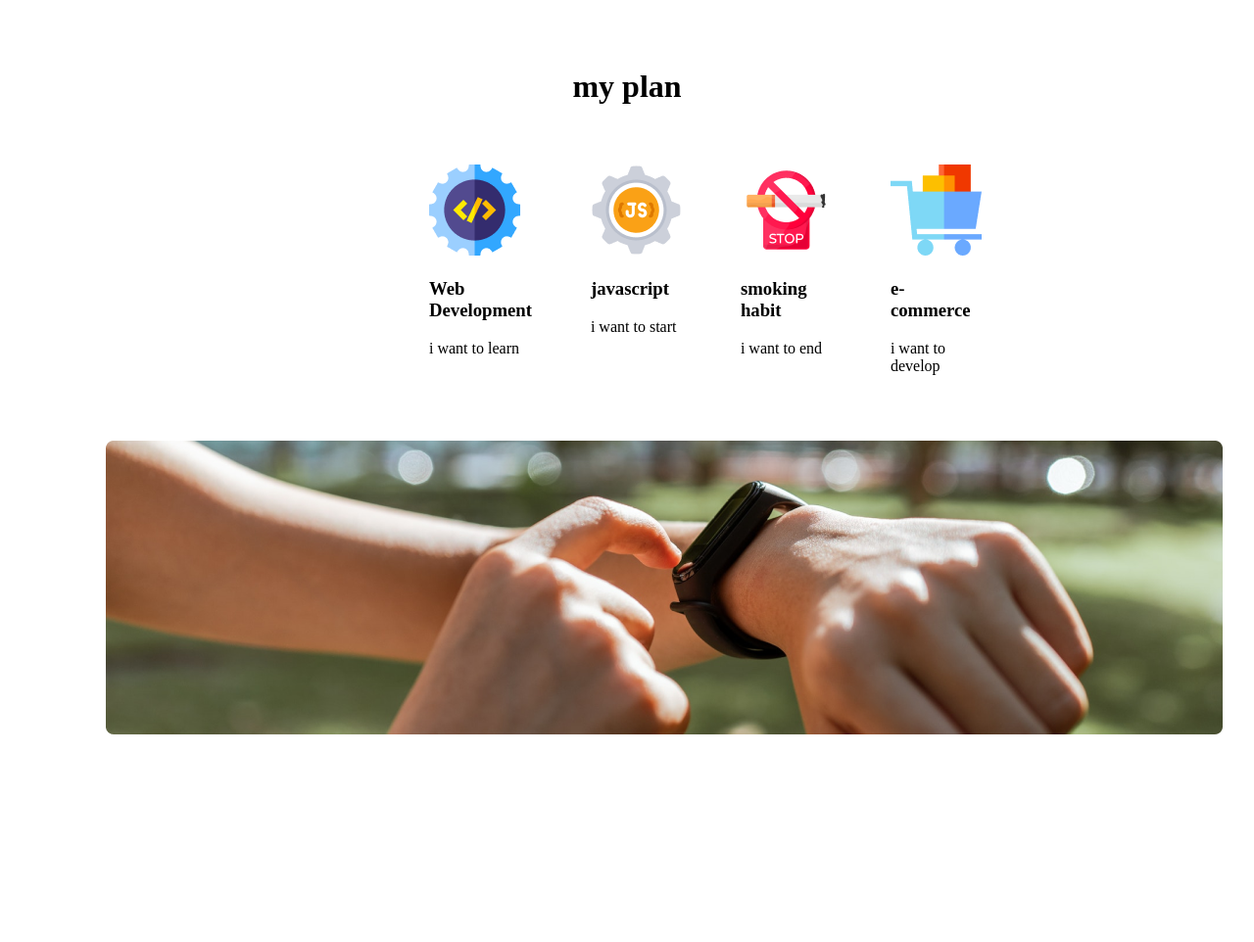
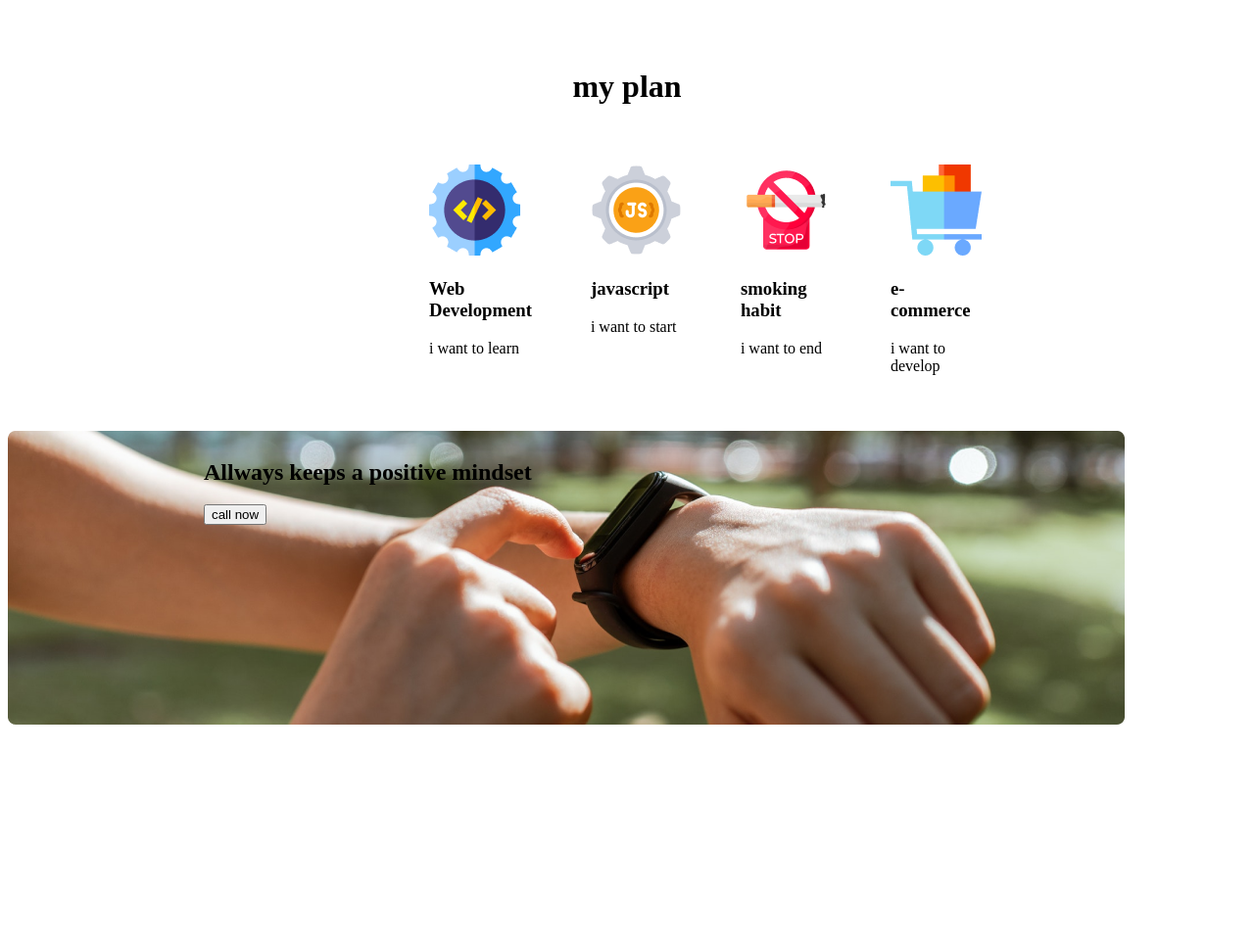
Before and after one commit to Arafath999/developer-portfolio, a plain HTML site: page index.html in a window 1280 px wide. Shown: the part 1689-2651 px from the top of the page at 98% size. Before the commit the page ends 2461 px from the top, so only its background shows below. Drawn offline with Linux system fonts and the light colour scheme.

Commit message:
added to the design

```diff
--- a/index.html
+++ b/index.html
@@ -60,10 +60,14 @@
 
     </div>
 
-        <div class="last-section">
-           <img src="images/watch.png">
 
-        </div>
+
+        <div class="last-selection">
+            <h2>Allways keeps a positive mindset</h2>
+            <button class="buttn">call now</button>
+
+
+         </div>
 
 
 
--- a/port folio.css
+++ b/port folio.css
@@ -71,6 +71,23 @@ nav li{
     padding: 30px;
     gap: 24px;
 }
-.last-section{
-    padding: 10px 100px;
+.last-section{ */
+    padding: 10px 170px;
+    back
 }
+
+.last-selection{
+ background-image:  url('./images/watch.png');
+
+ background-repeat: no-repeat;
+ border-radius: 8px;
+ /* background-attachment: fixed; */
+ /* background-size: cover; */
+
+
+
+    height: 500px;
+    padding: 10px 200px;
+
+
+}
```
